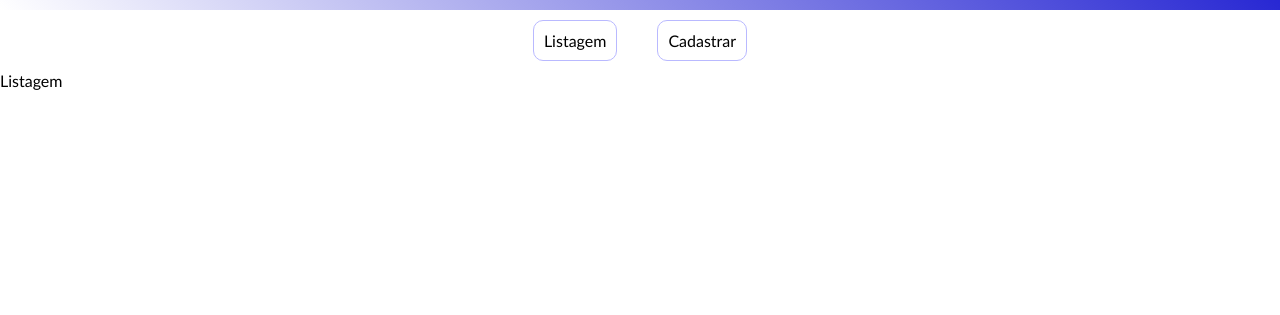
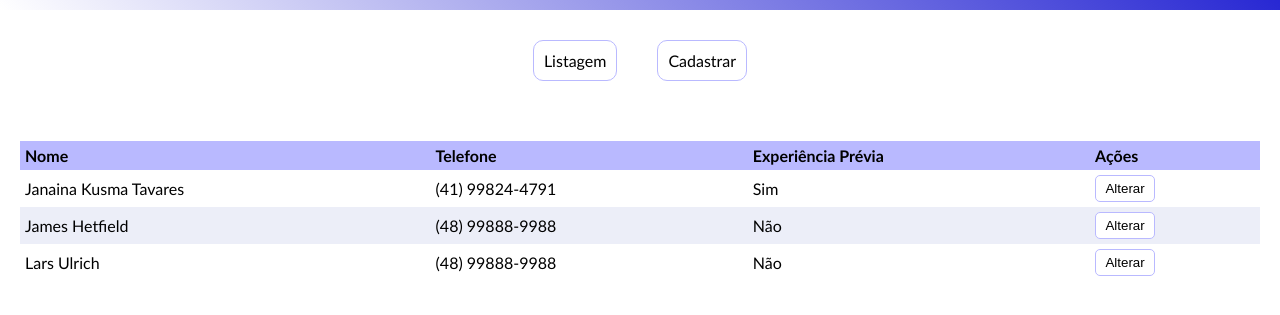
Before and after one commit to jana-dev/projeto-guiado-newtab, a plain HTML site: page index.html in a window 1280 px wide. Shown: the part 51-366 px from the top of the page. Drawn offline with Linux system fonts and the light colour scheme.

Commit message:
Adicionado listagem no html e estilização no css

```diff
--- /dev/null
+++ b/css/list.css
@@ -0,0 +1,34 @@
+#listagem{
+    margin: 30px 20px;
+}
+
+
+.tabela{
+    width: 100%;
+    border-collapse: collapse;
+
+}
+
+.tabela tr:nth-child(1){
+    background-color: #b9b9ff;
+    font-weight: bold;
+
+}
+
+.tabela tr td{
+    padding: 5px;
+}
+
+.tabela button{
+    width: 60px;
+    padding: 5px;
+    border: 1px solid #b9b9ff;
+    color: black;
+    border-radius: 5px;
+    background-color: #fff;
+    cursor: pointer;
+}
+.tabela button:hover{
+    background-color: #b9b9ff;
+    color: #fff;
+}
--- a/style.css
+++ b/css/style.css
@@ -15,7 +15,7 @@ header{
 
 .menu a{
     text-decoration: none;
-    margin: 10px 20px;
+    margin: 30px 20px;
     padding: 10px;
     border: 1px solid #b9b9ff;
     color: black;
--- a/index.html
+++ b/index.html
@@ -3,7 +3,8 @@
     <meta charset="UTF-8">
     <meta http-equiv="X-UA-Compatible" content="IE=edge">
     <meta name="viewport" content="width=device-width, initial-scale=1.0">
-    <link rel="stylesheet" href="style.css">
+    <link rel="stylesheet" href="./css/style.css">
+    <link rel="stylesheet" href="./css/list.css">
     <title>Projeto Guiado New Tab</title>
 </head>
 <body>
@@ -19,8 +20,80 @@
     </section>
     <!--Fim menu-->
 
-    <section>
-        Listagem
+    <section id="listagem">
+
+        <table class="tabela">
+            <!--inicio cabeçalho-->
+            <tr>
+                <td>
+                    Nome
+                </td>
+                <td>
+                    Telefone
+                </td>
+                <td>
+                    Experiência Prévia
+                </td>
+                <td>
+                    Ações
+                </td>
+            </tr>
+            <!--fim cabeçalho-->
+
+            <!--inicio conteudo primeira linha-->
+            <tr>
+                <td>
+                    Janaina Kusma Tavares
+                </td>
+                <td>
+                    (41) 99824-4791
+                </td>
+                <td>
+                    Sim
+                </td>
+                <td>
+                    <button>Alterar</button>
+                </td>
+            </tr>
+            <!--fim conteudo primeira linha-->
+
+            <!--inicio conteudo segunda linha-->
+            <tr style="background-color: rgb(236, 238, 248);">
+                <td>
+                    James Hetfield
+                </td>
+                <td>
+                    (48) 99888-9988
+                </td>
+                <td>
+                    Não
+                </td>
+                <td>
+                    <button>Alterar</button>
+                </td>
+            </tr>
+            <!--fim conteudo segunda linha-->
+
+            <!--inicio conteudo terceira linha-->
+            <tr>
+                <td>
+                    Lars Ulrich
+                </td>
+                <td>
+                    (48) 99888-9988
+                </td>
+                <td>
+                    Não
+                </td>
+                <td>
+                    <button>Alterar</button>
+                </td>
+            </tr>
+            <!--fim conteudo terceira linha-->
+
+        </table>
+
+
     </section>
 
 </body>
```
Also changed, not shown: form.html (+1 -1 lines).
